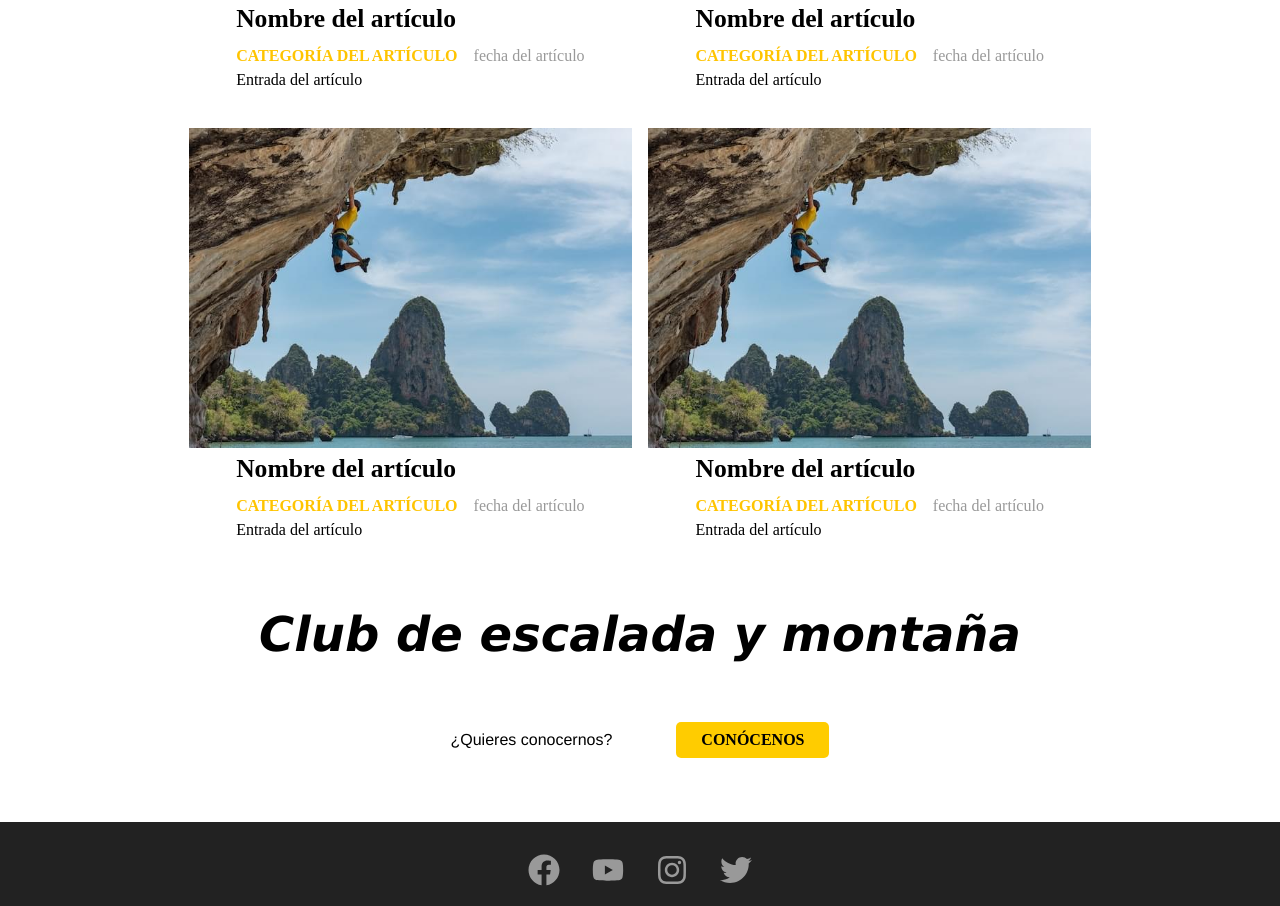
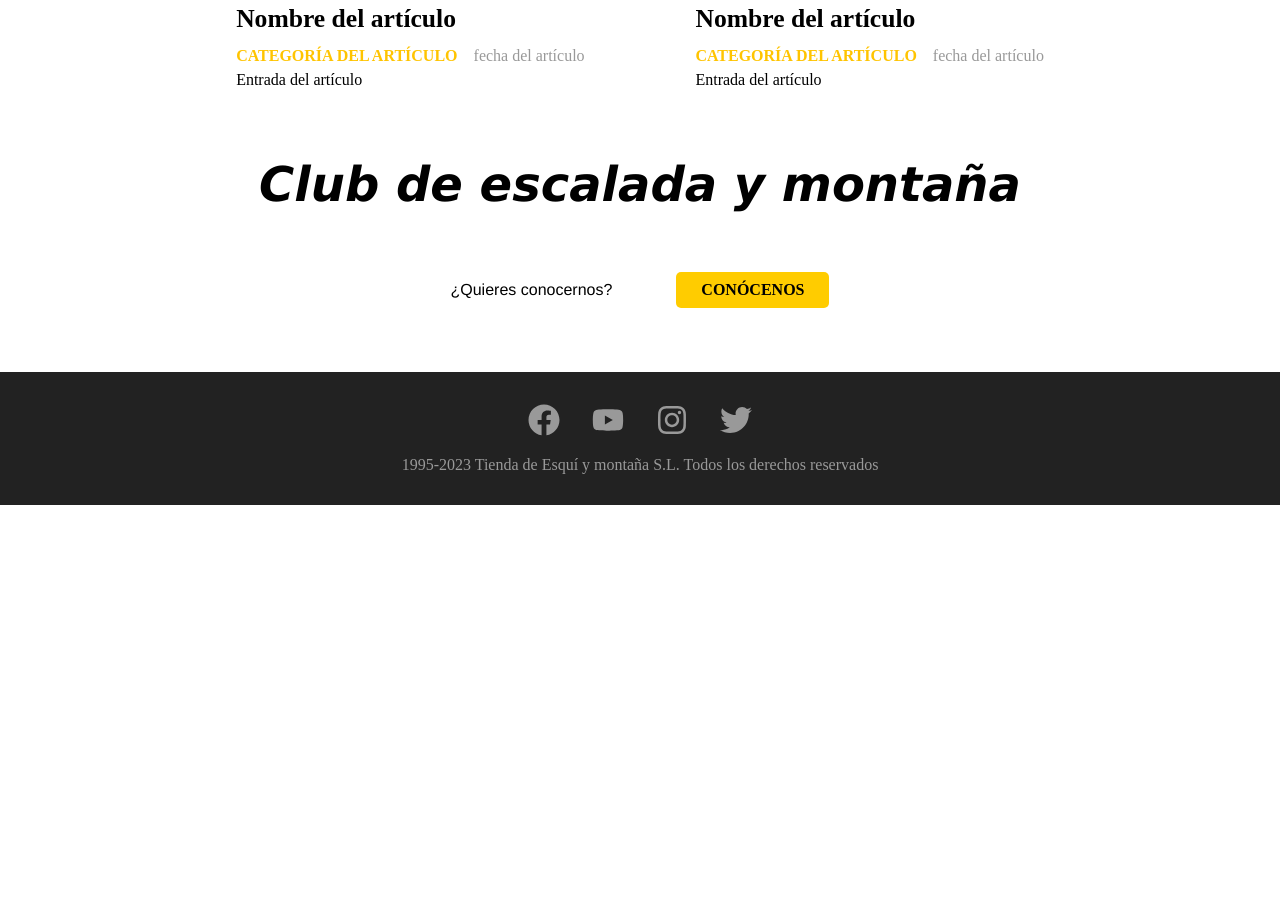
Before and after one commit to javicerezo/tienda-online-v2, a Next.js app: page /blog in a window 1280 px wide. Shown: the part 2080-2986 px from the top of the page. After the commit the page ends 2585 px from the top, so only its background shows below. Built offline with nearby package versions, Linux system fonts and the light colour scheme; no server answers.

Commit message:
sin importancia

```diff
--- a/src/components/layout/Blog/InitContent/InitContent.tsx
+++ b/src/components/layout/Blog/InitContent/InitContent.tsx
@@ -38,8 +38,6 @@ export const InitContent = () => {
                         {/* todo hacer map solo dos escaladas recomendadas */}
                         <Article />
                         <Article />
-                        <Article />
-                        <Article />
                     </ul>
                 </div>
                 <h2 className="InitContent-h2">Club de escalada y montaña</h2>
--- a/src/styles/settings/_variables.scss
+++ b/src/styles/settings/_variables.scss
@@ -1,6 +1,6 @@
 :root {
     --color-negro: #222;
-    --color-primario-contraste: #000;
+    --color-negro-contraste: #000;
     --color-blanco: #f5f5f5;
     --color-blanco-contraste: #fff;
 
```
